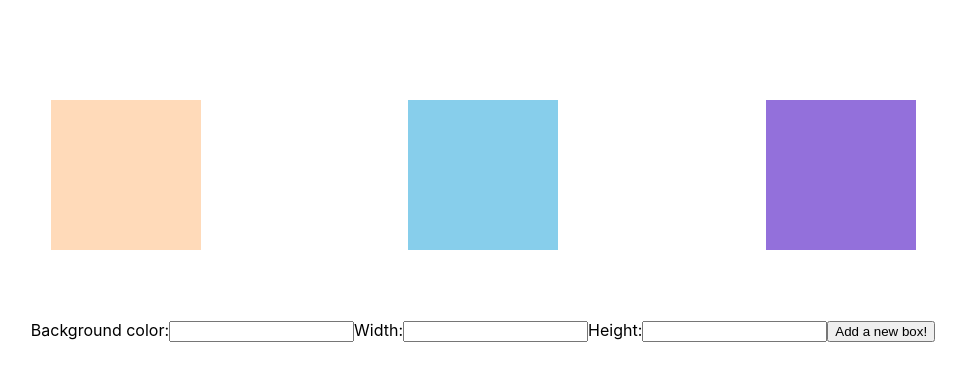
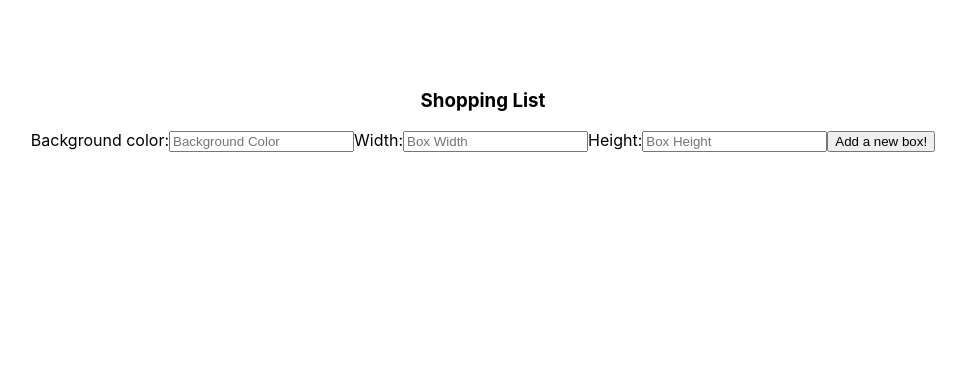
Before and after one commit to bukkicsilla/react-forms, a React (Create React App) app: page / in a window 1280 px wide. Shown: the top 380 px of the page, without its empty margins (157-1123 px from the left). Built offline with nearby package versions, Linux system fonts and the light colour scheme.

Commit message:
handleChange, handleSubmit and addBox functions are added

```diff
--- a/src/BoxList.js
+++ b/src/BoxList.js
@@ -10,13 +10,20 @@ const BoxList = () => {
     { id: uuid(), bgcolor: "SkyBlue" },
     { id: uuid(), bgcolor: "MediumPurple" },
   ];
-  const [boxes, setBoxes] = useState(INITIAL_STATE);
+  //const [boxes, setBoxes] = useState(INITIAL_STATE);
+  const [boxes, setBoxes] = useState([]);
   const addBox = (newBox) => {
+    const updatedBoxes = [...boxes, { ...newBox, id: uuid() }];
+    console.log(updatedBoxes);
     setBoxes((boxes) => [...boxes, { ...newBox, id: uuid() }]);
   };
 
   return (
     <div>
+      <div className="BoxList-form">
+        <h3>Shopping List</h3>
+        <NewBoxForm addBox={addBox} />
+      </div>
       <div className="BoxList-boxes">
         {boxes.map((box) => (
           <Box
@@ -27,9 +34,6 @@ const BoxList = () => {
           />
         ))}
       </div>
-      <div className="BoxList-form">
-        <NewBoxForm addBox={addBox} />
-      </div>
     </div>
   );
 };
--- a/src/NewBoxForm.js
+++ b/src/NewBoxForm.js
@@ -1,16 +1,53 @@
 import React, { useState } from "react";
+import { v4 as uuid } from "uuid";
 
 const NewBoxForm = ({ addBox }) => {
   const INITIAL_STATE = { bgcolor: "", width: "", height: "" };
   const [formData, setFormData] = useState(INITIAL_STATE);
+
+  const handleChange = (e) => {
+    const { name, value } = e.target;
+    setFormData((formData) => ({
+      ...formData,
+      [name]: value,
+    }));
+  };
+
+  const handleSubmit = (e) => {
+    e.preventDefault();
+    addBox({ ...formData, id: uuid() });
+    setFormData(INITIAL_STATE);
+  };
+
   return (
-    <form>
+    <form onSubmit={handleSubmit}>
       <label htmlFor="bgcolor">Background color:</label>
-      <input type="text" name="bgcolor" id="bgcolor" />
+      <input
+        type="text"
+        name="bgcolor"
+        id="bgcolor"
+        placeholder="Background Color"
+        value={formData.bgcolor}
+        onChange={handleChange}
+      />
       <label htmlFor="width">Width:</label>
-      <input type="text" name="width" id="width" />
+      <input
+        type="text"
+        name="width"
+        id="width"
+        placeholder="Box Width"
+        value={formData.width}
+        onChange={handleChange}
+      />
       <label htmlFor="height">Height:</label>
-      <input type="text" name="height" id="height" />
+      <input
+        type="text"
+        name="height"
+        id="height"
+        placeholder="Box Height"
+        value={formData.height}
+        onChange={handleChange}
+      />
       <button>Add a new box!</button>
     </form>
   );
```
